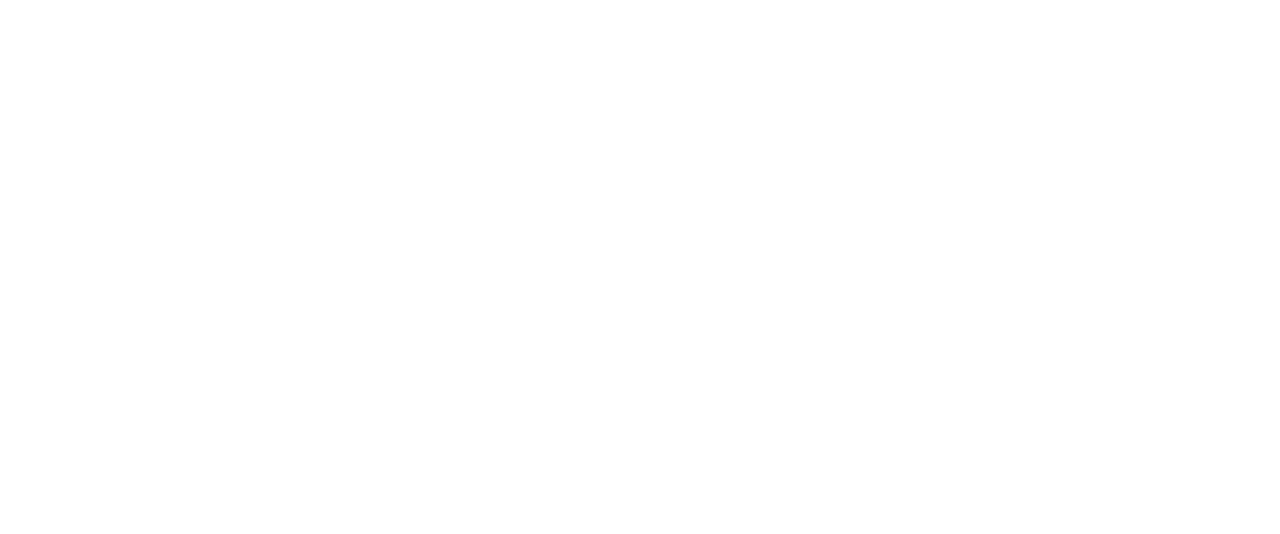
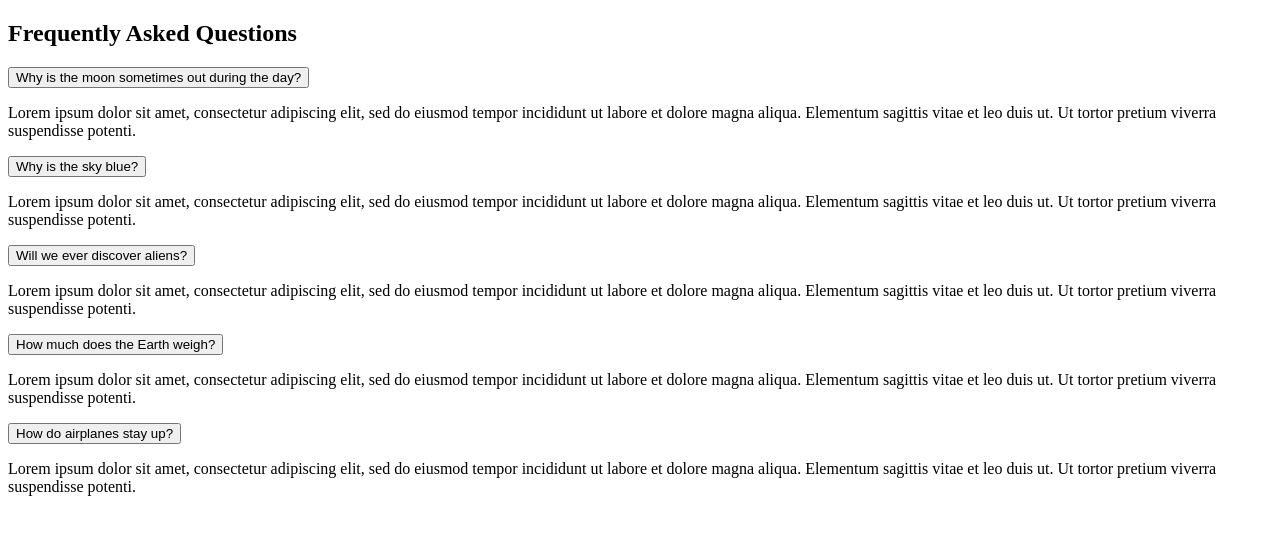
Before and after one commit to Razer2550/FAQ-animation, a plain HTML site: page index.html in a window 1280 px wide. Drawn offline with Linux system fonts and the light colour scheme.

Commit message:
add containers and buttons

```diff
--- a/index.html
+++ b/index.html
@@ -7,6 +7,40 @@
     <title>Document</title>
 </head>
 <body>
-
+    <div class="container">
+        <h2>Frequently Asked Questions</h2>
+        <div class="accordion">
+          <div class="accordion-item">
+            <button id="accordion-button-1" aria-expanded="false"><span class="accordion-title">Why is the moon sometimes out during the day?</span><span class="icon" aria-hidden="true"></span></button>
+            <div class="accordion-content">
+              <p>Lorem ipsum dolor sit amet, consectetur adipiscing elit, sed do eiusmod tempor incididunt ut labore et dolore magna aliqua. Elementum sagittis vitae et leo duis ut. Ut tortor pretium viverra suspendisse potenti.</p>
+            </div>
+          </div>
+          <div class="accordion-item">
+            <button id="accordion-button-2" aria-expanded="false"><span class="accordion-title">Why is the sky blue?</span><span class="icon" aria-hidden="true"></span></button>
+            <div class="accordion-content">
+              <p>Lorem ipsum dolor sit amet, consectetur adipiscing elit, sed do eiusmod tempor incididunt ut labore et dolore magna aliqua. Elementum sagittis vitae et leo duis ut. Ut tortor pretium viverra suspendisse potenti.</p>
+            </div>
+          </div>
+          <div class="accordion-item">
+            <button id="accordion-button-3" aria-expanded="false"><span class="accordion-title">Will we ever discover aliens?</span><span class="icon" aria-hidden="true"></span></button>
+            <div class="accordion-content">
+              <p>Lorem ipsum dolor sit amet, consectetur adipiscing elit, sed do eiusmod tempor incididunt ut labore et dolore magna aliqua. Elementum sagittis vitae et leo duis ut. Ut tortor pretium viverra suspendisse potenti.</p>
+            </div>
+          </div>
+          <div class="accordion-item">
+            <button id="accordion-button-4" aria-expanded="false"><span class="accordion-title">How much does the Earth weigh?</span><span class="icon" aria-hidden="true"></span></button>
+            <div class="accordion-content">
+              <p>Lorem ipsum dolor sit amet, consectetur adipiscing elit, sed do eiusmod tempor incididunt ut labore et dolore magna aliqua. Elementum sagittis vitae et leo duis ut. Ut tortor pretium viverra suspendisse potenti.</p>
+            </div>
+          </div>
+          <div class="accordion-item">
+            <button id="accordion-button-5" aria-expanded="false"><span class="accordion-title">How do airplanes stay up?</span><span class="icon" aria-hidden="true"></span></button>
+            <div class="accordion-content">
+              <p>Lorem ipsum dolor sit amet, consectetur adipiscing elit, sed do eiusmod tempor incididunt ut labore et dolore magna aliqua. Elementum sagittis vitae et leo duis ut. Ut tortor pretium viverra suspendisse potenti.</p>
+            </div>
+          </div>
+        </div>
+      </div>
 </body>
 </html>
```
